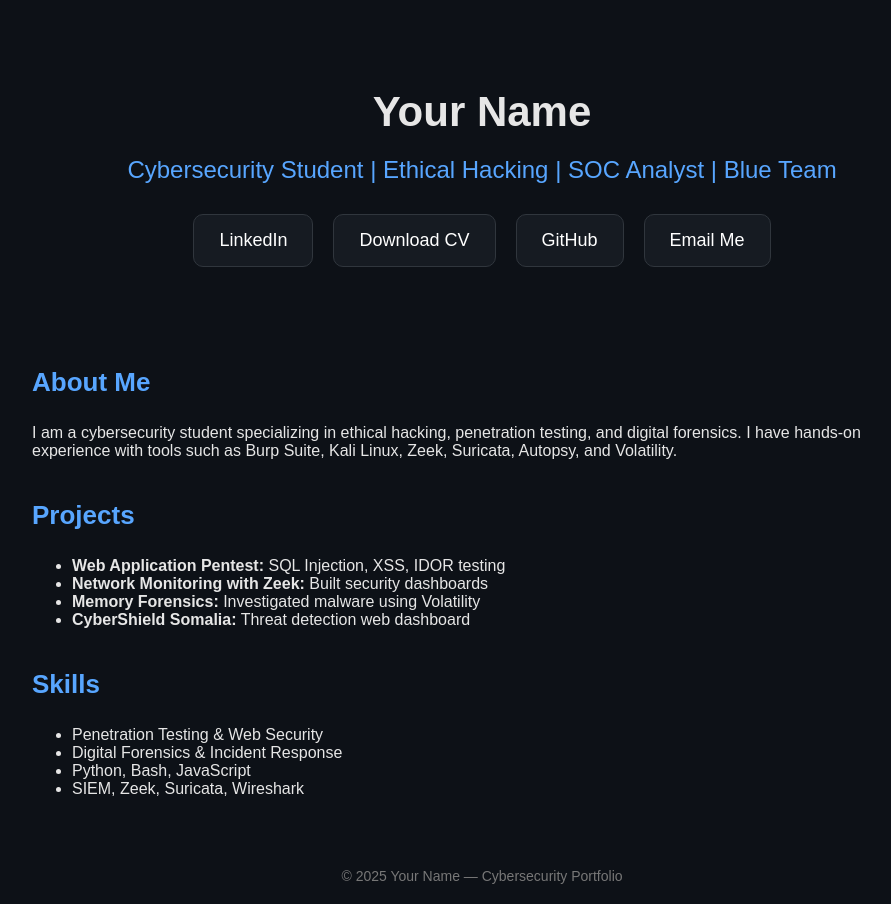
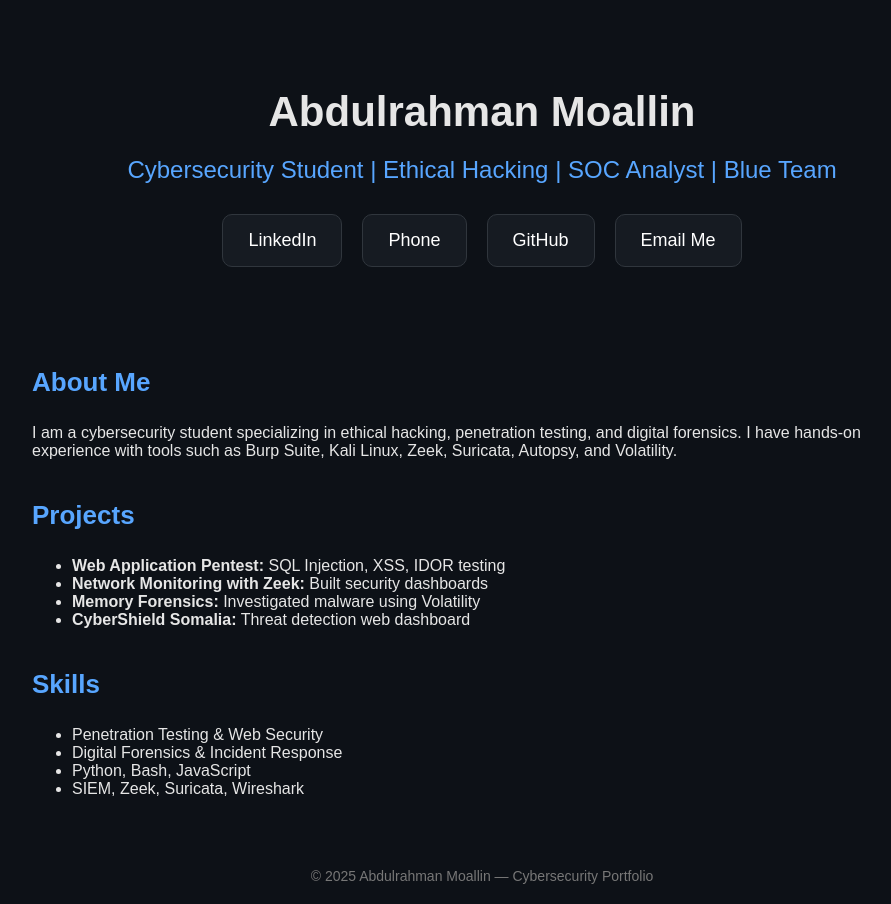
Before and after one commit to Manowcrm/portfolio, a plain HTML site: page index.html in a window 1280 px wide. Shown: the whole page, without its empty margins (158-1049 px from the left). Drawn offline with Linux system fonts and the light colour scheme.

Commit message:
Update contact information

```diff
--- a/index.html
+++ b/index.html
@@ -3,7 +3,7 @@
 <head>
     <meta charset="UTF-8" />
     <meta name="viewport" content="width=device-width, initial-scale=1.0" />
-    <title>Cybersecurity Portfolio – Your Name</title>
+    <title>Cybersecurity Portfolio – Abdulrahman Moallin</title>
     <style>
         body {
             font-family: Arial, sans-serif;
@@ -66,14 +66,14 @@
 <body>
 
     <header>
-        <h1>Your Name</h1>
+        <h1>Abdulrahman Moallin</h1>
         <h2>Cybersecurity Student | Ethical Hacking | SOC Analyst | Blue Team</h2>
 
         <div class="links">
-            <a class="link-box" href="https://linkedin.com" target="_blank">LinkedIn</a>
-            <a class="link-box" href="YOUR_CV_LINK.pdf" target="_blank">Download CV</a>
-            <a class="link-box" href="https://github.com" target="_blank">GitHub</a>
-            <a class="link-box" href="mailto:youremail@example.com">Email Me</a>
+            <a class="link-box" href="https://www.linkedin.com/in/abdulrahman-moallin-871216161" target="_blank">LinkedIn</a>
+            <a class="link-box" href="tel:+447384221488">Phone</a>
+            <a class="link-box" href="https://github.com/manowcrm" target="_blank">GitHub</a>
+            <a class="link-box" href="mailto:Abdirahmancrm@outlook.com">Email Me</a>
         </div>
     </header>
 
@@ -107,7 +107,7 @@
     </div>
 
     <footer>
-        © 2025 Your Name — Cybersecurity Portfolio
+        © 2025 Abdulrahman Moallin — Cybersecurity Portfolio
     </footer>
 
 </body>
```
